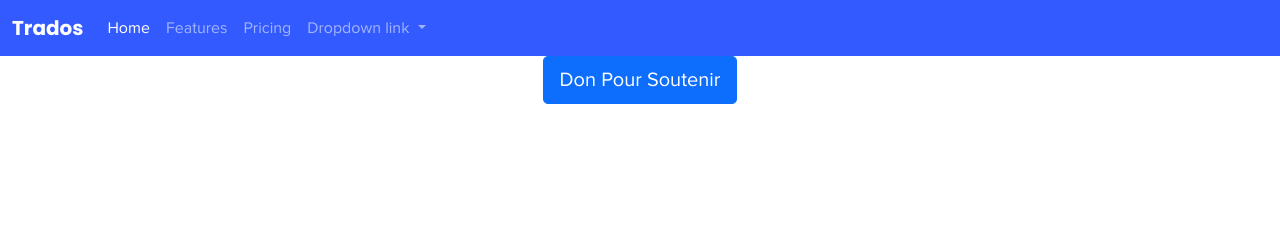
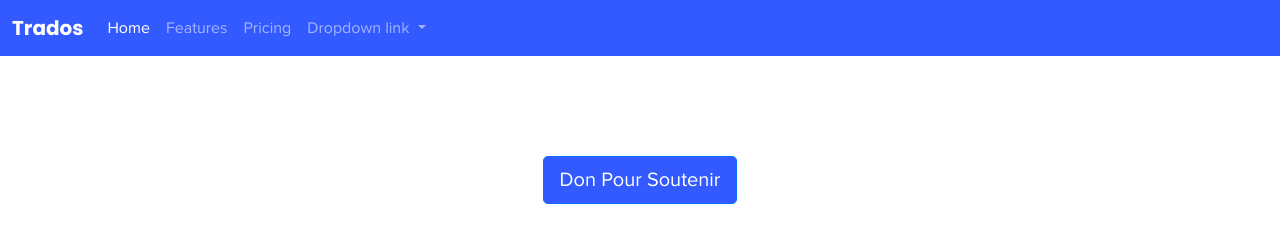
Before and after one commit to YanisssDev/trados, a plain HTML site: page index.html in a window 1280 px wide. Drawn offline with nearby package versions, Linux system fonts and the light colour scheme.

Commit message:
Update styles.css

```diff
--- a/styles.css
+++ b/styles.css
@@ -6,3 +6,29 @@
 a {
   font-family: proxima
 }
+
+.don {
+
+  margin-top: 100px;
+
+  font-family: proxima;
+
+}
+
+.don button {
+
+  background: #335AFF
+
+}
+
+.don button:active {
+
+ background: #2A303E;
+
+}
+
+.don button:focus {
+
+ background: #2A303E;
+
+}
```
